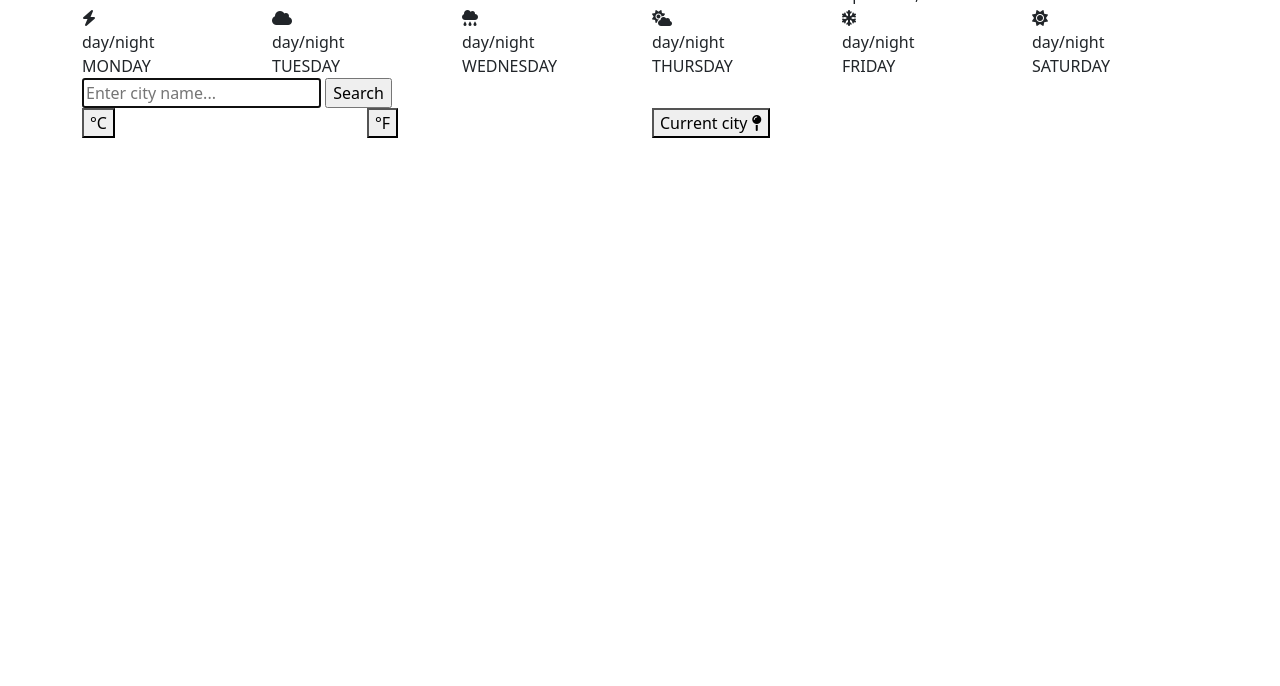
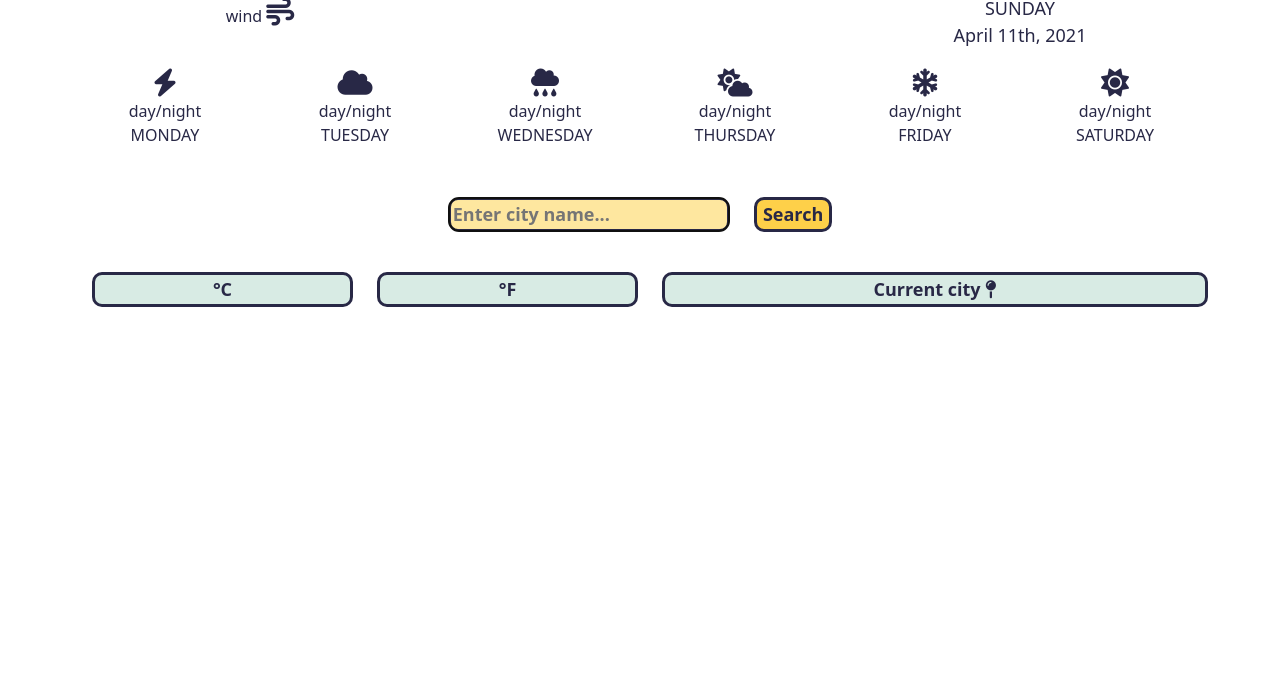
Before and after one commit to chepre1986/Weather-App-Project-SheCodes, a website built with Parcel: page index.html in a window 1280 px wide. Shown: the part 114-800 px from the top of the page. Built offline with nearby package versions, Linux system fonts and the light colour scheme.

Commit message:
rel = "stylesheet"

```diff
--- a/index.html
+++ b/index.html
@@ -3,7 +3,7 @@
   <head>
     <title>WeatherBox-Project</title>
     <meta charset="UTF-8" />
-    <link href="styles.css"/>
+    <link rel="stylesheet" href="styles.css"/>
     <link
       href="https://cdn.jsdelivr.net/npm/bootstrap@5.0.0-beta2/dist/css/bootstrap.min.css"
       rel="stylesheet"
@@ -11,7 +11,7 @@
       crossorigin="anonymous"
     />
     <script src="https://unpkg.com/axios/dist/axios.min.js"></script>
-    <script
+    <script rel="stylesheet"
       src="https://kit.fontawesome.com/1afa2ff306.js"
       crossorigin="anonymous"
     ></script>
```
